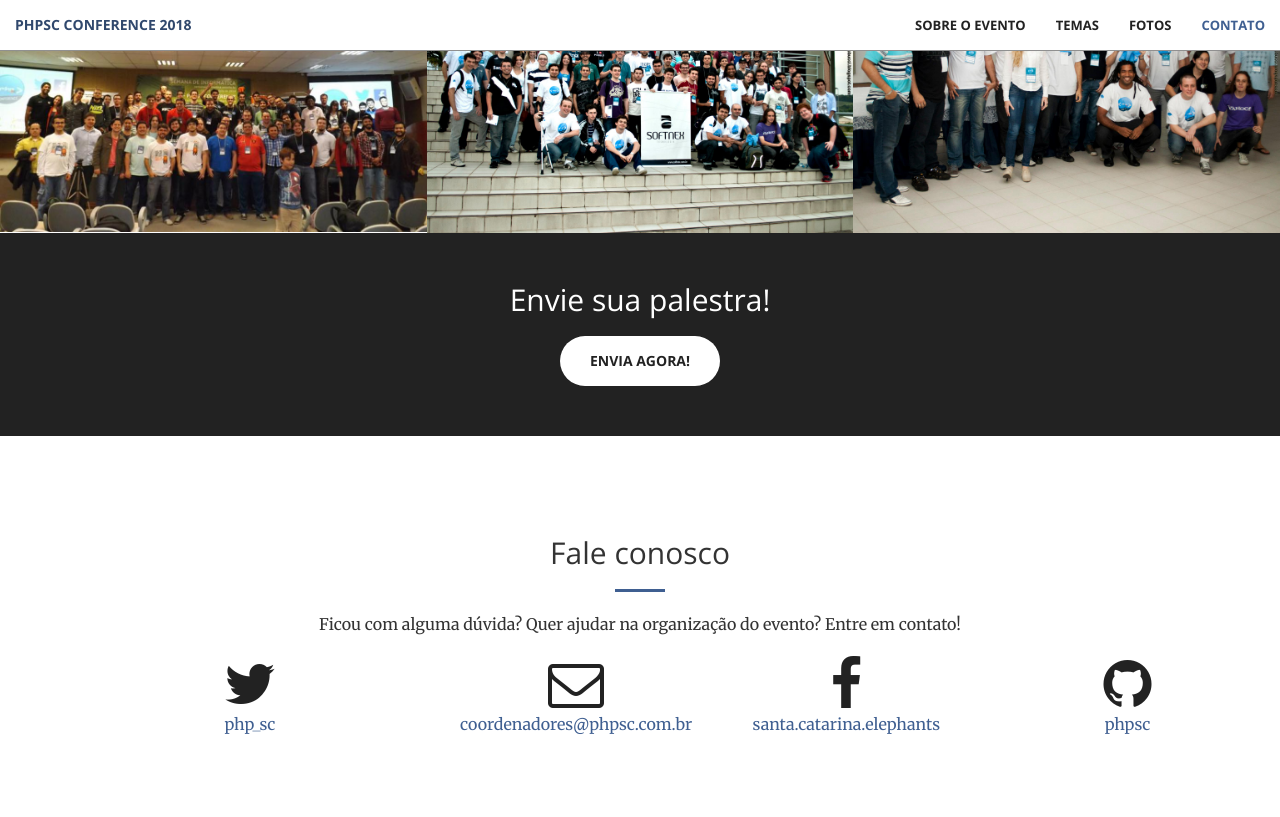
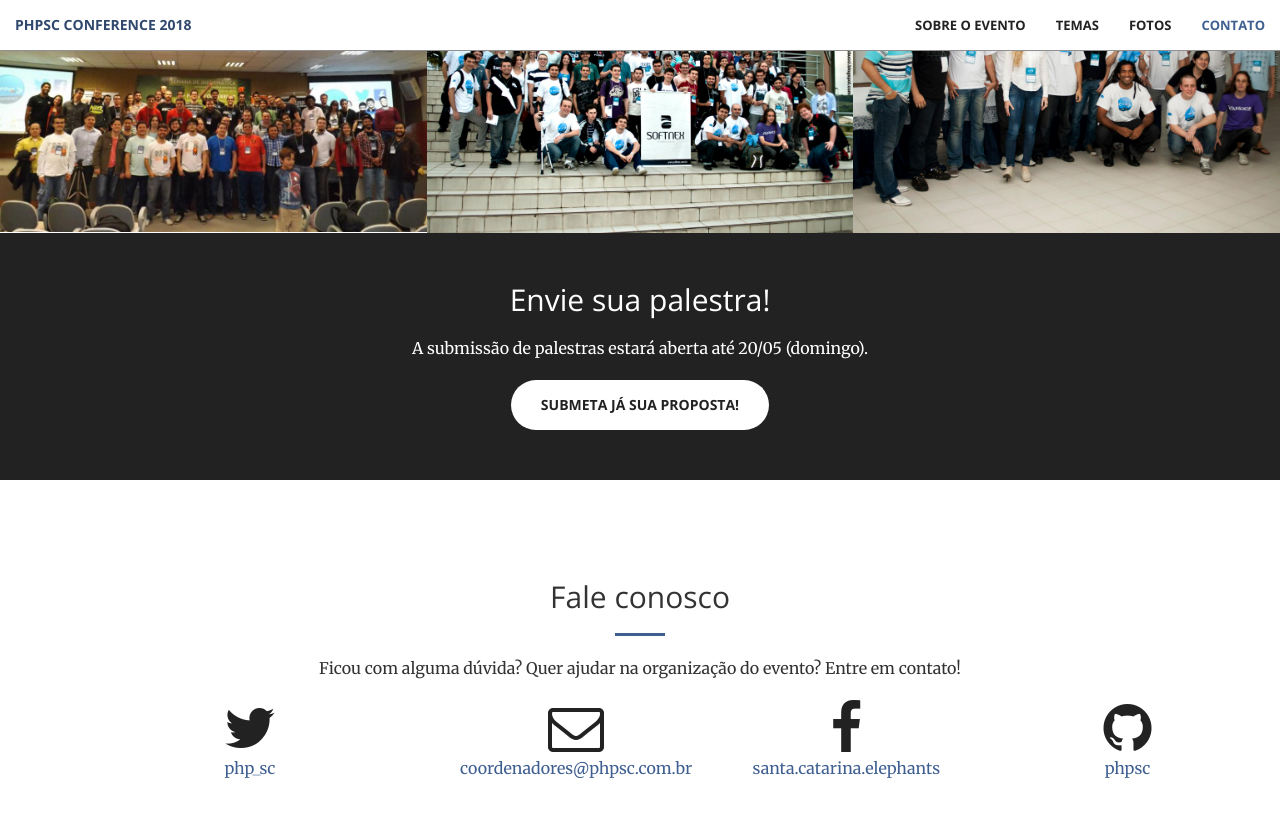
Before and after one commit to PHPSC/site-conf, a Jekyll site: the page built from index.html, in a window 1280 px wide and 900 px high, scrolled down 1869 px. Shown: the top 817 px of the window. Built offline with Jekyll 4.4.1, drawn with Linux system fonts in a browser that asks for light colours.

Commit message:
Inserção de texto sobre submissão de palestras

```diff
--- a/_includes/aside.html
+++ b/_includes/aside.html
@@ -2,7 +2,8 @@
       <div class="container text-center">
           <div class="call-to-action">
               <h2>Envie sua palestra!</h2>
-              <a href="https://docs.google.com/forms/d/e/1FAIpQLSdN5NJ4NSJktzEu13gFxB4Hu0ailgSYI4wPmDHWKQUjh-IRpg/viewform" class="btn btn-default btn-xl wow tada">Envia agora!</a>
+              <p>A submissão de palestras estará aberta até 20/05 (domingo).</p>
+              <a href="https://docs.google.com/forms/d/e/1FAIpQLSdN5NJ4NSJktzEu13gFxB4Hu0ailgSYI4wPmDHWKQUjh-IRpg/viewform" class="btn btn-default btn-xl wow tada">Submeta já sua proposta!</a>
           </div>
       </div>
   </aside>
```
